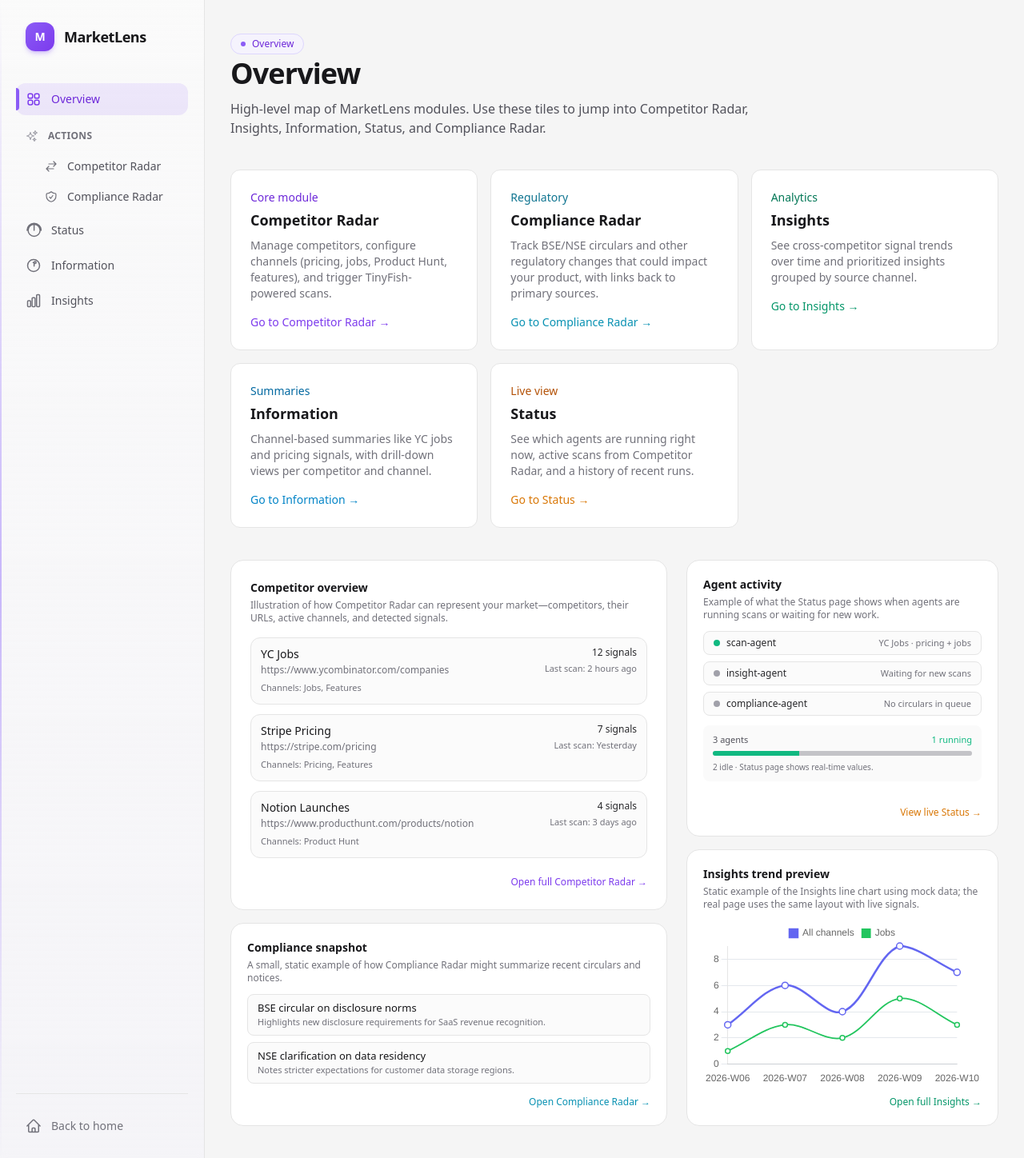
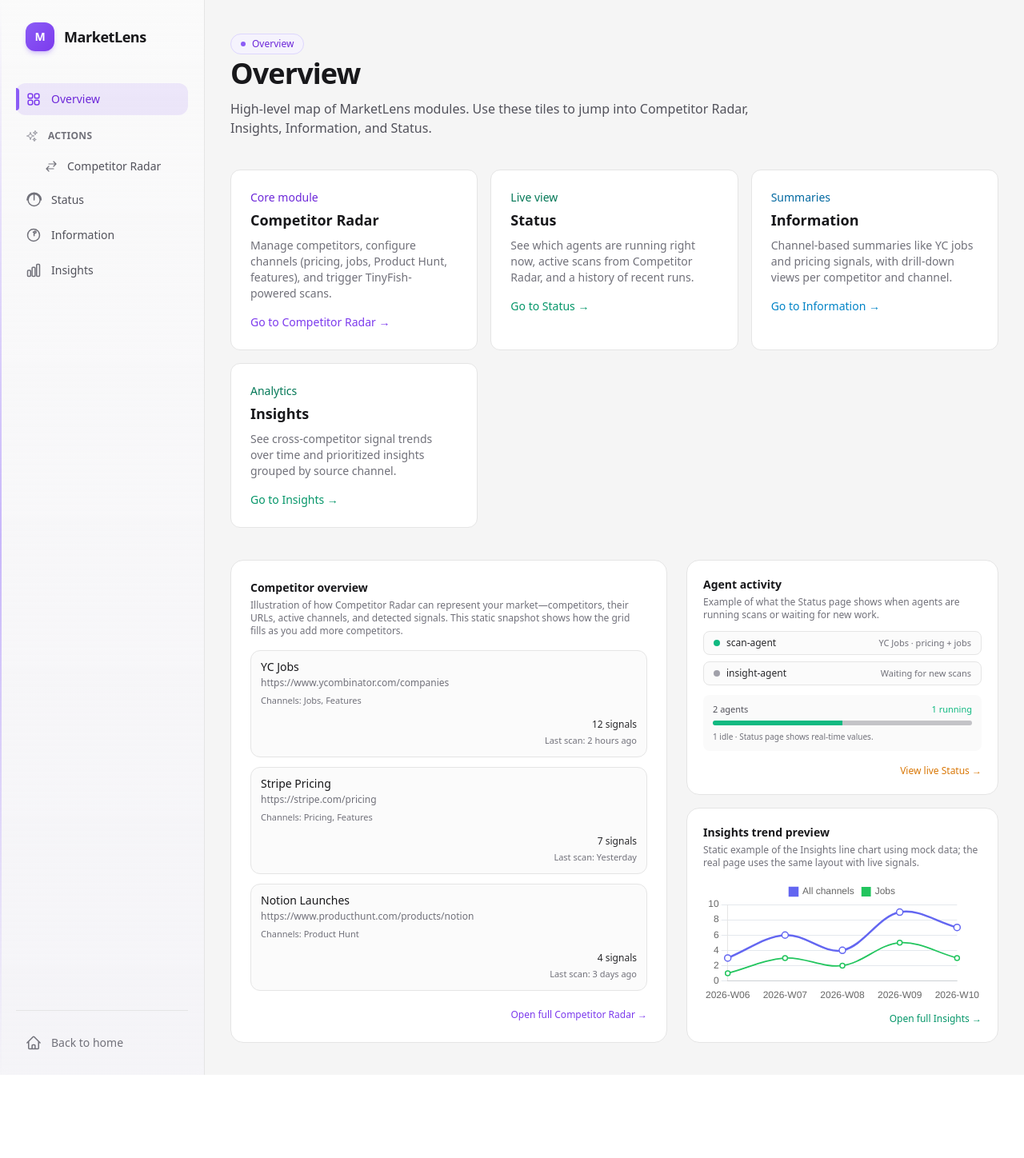
Before and after one commit to sagnik26/MarketLens, a Next.js app: page /dashboard in a window 1280 px wide. Shown: the whole page at 80% size. After the commit the page ends 1344 px from the top, so only its background shows below. Built offline with nearby package versions, Linux system fonts and the light colour scheme.

Commit message:
Compliance radar option hidden

```diff
--- a/src/app/dashboard/actions/page.tsx
+++ b/src/app/dashboard/actions/page.tsx
@@ -1,4 +1,4 @@
-/** Actions index: Competitor Radar and Compliance Radar. */
+/** Actions index: Competitor Radar entry point. */
 
 import Link from "next/link";
 
@@ -14,7 +14,7 @@ export default function ActionsPage() {
           Actions
         </h1>
         <p className="mt-3 max-w-xl text-zinc-600 dark:text-zinc-400">
-          Run competitor scans and view compliance. Choose an action below.
+          Run competitor scans from a single place.
         </p>
       </header>
 
@@ -34,18 +34,6 @@ export default function ActionsPage() {
           </span>
           <span className="mt-4 text-sm font-medium text-violet-600 dark:text-violet-400">Open →</span>
         </Link>
-        <Link
-          href="/dashboard/actions/compliance"
-          className="group flex flex-col rounded-xl border border-neutral-200 bg-white p-6 transition hover:border-violet-200 hover:shadow-[0_0_25px_-8px_rgba(139,92,246,0.25)] dark:border-neutral-800 dark:bg-neutral-900 dark:hover:border-violet-800"
-        >
-          <span className="text-lg font-semibold text-zinc-900 dark:text-zinc-100 group-hover:text-violet-600 dark:group-hover:text-violet-400">
-            Compliance Radar
-          </span>
-          <span className="mt-1 text-sm text-zinc-500 dark:text-zinc-400">
-            BSE and NSE circulars and regulatory notices in one place.
-          </span>
-          <span className="mt-4 text-sm font-medium text-violet-600 dark:text-violet-400">Open →</span>
-        </Link>
       </section>
     </div>
   );
--- a/src/app/dashboard/information/page.tsx
+++ b/src/app/dashboard/information/page.tsx
@@ -1,4 +1,4 @@
-/** Information page: sections for Competitor Radar and Compliance Radar, backed by backend summary. */
+/** Information page: sections for Competitor Radar (compliance section hidden for now). */
 
 import { Suspense } from "react";
 import Link from "next/link";
@@ -77,26 +77,7 @@ async function InformationContent() {
           </div>
         </section>
 
-        {/* Compliance Radar section */}
-        <section className="rounded-2xl border border-neutral-200 bg-white p-6 dark:border-neutral-800 dark:bg-neutral-900/50">
-          <header className="flex flex-col gap-3 md:flex-row md:items-center md:justify-between">
-            <div>
-              <h2 className="text-lg font-semibold text-zinc-900 dark:text-zinc-100">Compliance Radar</h2>
-              <p className="mt-1 text-sm text-zinc-500 dark:text-zinc-400">
-                Summaries of BSE/NSE circulars and other regulatory notices relevant to your product.
-              </p>
-            </div>
-          </header>
-
-          <div className="mt-5">
-            <EmptyState
-              title="No compliance summaries yet"
-              description="Compliance Radar will surface short briefings for each relevant circular, with links back to the original BSE/NSE notice. This section will populate once compliance scans are enabled."
-              actionHref="/dashboard/actions/compliance"
-              actionLabel="Open Compliance Radar"
-            />
-          </div>
-        </section>
+        {/* Compliance Radar section intentionally hidden for now */}
       </div>
     </>
   );
@@ -114,7 +95,7 @@ export default function InformationPage() {
           Information
         </h1>
         <p className="mt-3 max-w-xl text-zinc-600 dark:text-zinc-400">
-          Detailed information for each radar: competitor signals by channel, plus compliance summaries.
+          Detailed information for each radar: competitor signals by channel.
         </p>
       </header>
 
--- a/src/app/dashboard/insights/page.tsx
+++ b/src/app/dashboard/insights/page.tsx
@@ -50,9 +50,9 @@ async function InsightsContent() {
           </p>
         </div>
 
-        <div className="mt-10 grid gap-6 lg:grid-cols-[minmax(0,1.4fr)_minmax(0,1fr)]">
-          <div>
-            <h3 className="text-sm font-semibold text-zinc-900 dark:text-zinc-100">Insights by channel</h3>
+        <div className="mt-10 space-y-6">
+          <section>
+            <h2 className="text-lg font-semibold text-zinc-900 dark:text-zinc-100">Insights by channel</h2>
             {insights.length === 0 ? (
               <div className="mt-4">
                 <EmptyState
@@ -99,23 +99,27 @@ async function InsightsContent() {
                 })}
               </div>
             )}
-          </div>
+          </section>
 
-          <div className="flex items-stretch">
+          <section>
+            <h2 className="text-lg font-semibold text-zinc-900 dark:text-zinc-100">Summary</h2>
             {insights.length === 0 ? (
-              <EmptyState
-                title="No insights available"
-                description="Once TinyFish-driven scans are stored, this panel will reflect real signal trends and recommended actions."
-              />
+              <div className="mt-3">
+                <EmptyState
+                  title="No insights available"
+                  description="Once TinyFish-driven scans are stored, this panel will reflect real signal trends and recommended actions."
+                />
+              </div>
             ) : (
-              <div className="flex w-full flex-col justify-between rounded-2xl border border-neutral-200 bg-neutral-50 p-4 text-sm text-zinc-700 dark:border-neutral-700 dark:bg-neutral-900/60 dark:text-zinc-200">
+              <div className="mt-3 flex w-full flex-col rounded-2xl border border-neutral-200 bg-neutral-50 p-4 text-sm text-zinc-700 dark:border-neutral-700 dark:bg-neutral-900/60 dark:text-zinc-200">
                 <div>
-                  <h3 className="text-sm font-semibold text-zinc-900 dark:text-zinc-100">
-                    Summary
-                  </h3>
+                  <p className="text-xs text-zinc-500 dark:text-zinc-400">
+                    {insights.length} insight{insights.length === 1 ? "" : "s"} derived from recent signals across{" "}
+                    {allChannels.length - 1} channels.
+                  </p>
                   <p className="mt-1 text-xs text-zinc-500 dark:text-zinc-400">
-                    {insights.length} insight{insights.length === 1 ? "" : "s"} derived from recent
-                    signals across {allChannels.length - 1} channels.
+                    Channels with the highest signal volume appear with stronger lines in the trend chart above and are good
+                    candidates for deeper investigation this week.
                   </p>
                 </div>
                 <ul className="mt-3 space-y-1 text-xs text-zinc-600 dark:text-zinc-300">
@@ -142,7 +146,7 @@ async function InsightsContent() {
                 </ul>
               </div>
             )}
-          </div>
+          </section>
         </div>
       </section>
     </>
--- a/src/app/dashboard/page.tsx
+++ b/src/app/dashboard/page.tsx
@@ -30,7 +30,6 @@ const SAMPLE_COMPETITORS = [
 const SAMPLE_AGENTS = [
   { name: "scan-agent", status: "Running", detail: "YC Jobs · pricing + jobs" },
   { name: "insight-agent", status: "Idle", detail: "Waiting for new scans" },
-  { name: "compliance-agent", status: "Idle", detail: "No circulars in queue" },
 ] as const;
 
 const TOTAL_AGENTS: number = SAMPLE_AGENTS.length;
@@ -79,7 +78,7 @@ export default function DashboardOverviewPage() {
         </h1>
         <p className="mt-3 max-w-2xl text-zinc-600 dark:text-zinc-400">
           High-level map of MarketLens modules. Use these tiles to jump into Competitor Radar, Insights,
-          Information, Status, and Compliance Radar.
+          Information, and Status.
         </p>
       </header>
 
@@ -112,39 +111,21 @@ export default function DashboardOverviewPage() {
         </Link>
 
         <Link
-          href="/dashboard/actions/compliance"
-          className="group flex flex-col rounded-xl border border-neutral-200 bg-white p-6 transition hover:border-cyan-200 hover:shadow-[0_0_25px_-8px_rgba(8,145,178,0.25)] dark:border-neutral-800 dark:bg-neutral-900 dark:hover:border-cyan-800"
+          href="/dashboard/status"
+          className="group flex flex-col rounded-xl border border-neutral-200 bg-white p-6 transition hover:border-amber-200 hover:shadow-[0_0_25px_-8px_rgba(245,158,11,0.25)] dark:border-neutral-800 dark:bg-neutral-900 dark:hover:border-amber-800"
         >
-          <span className="text-sm font-medium text-cyan-700 dark:text-cyan-300">
-            Regulatory
+          <span className="text-sm font-medium text-emerald-700 dark:text-emerald-300">
+            Live view
           </span>
-          <span className="mt-1 text-lg font-semibold text-zinc-900 dark:text-zinc-100 group-hover:text-cyan-600 dark:group-hover:text-cyan-400">
-            Compliance Radar
+          <span className="mt-1 text-lg font-semibold text-zinc-900 dark:text-zinc-100 group-hover:text-emerald-600 dark:group-hover:text-emerald-400">
+            Status
           </span>
           <p className="mt-2 text-sm text-zinc-500 dark:text-zinc-400">
-            Track BSE/NSE circulars and other regulatory changes that could impact your product, with links
-            back to primary sources.
-          </p>
-          <span className="mt-4 text-sm font-medium text-cyan-600 dark:text-cyan-400">
-            Go to Compliance Radar →
-          </span>
-        </Link>
-
-        <Link
-          href="/dashboard/insights"
-          className="group flex flex-col rounded-xl border border-neutral-200 bg-white p-6 transition hover:border-emerald-200 hover:shadow-[0_0_25px_-8px_rgba(16,185,129,0.25)] dark:border-neutral-800 dark:bg-neutral-900 dark:hover:border-emerald-800"
-        >
-          <span className="text-sm font-medium text-emerald-700 dark:text-emerald-300">
-            Analytics
-          </span>
-          <span className="mt-1 text-lg font-semibold text-zinc-900 dark:text-zinc-100 group-hover:text-emerald-600 dark:group-hover:text-emerald-400">
-            Insights
-          </span>
-          <p className="mt-2 text-sm text-zinc-500 dark:text-zinc-400">
-            See cross-competitor signal trends over time and prioritized insights grouped by source channel.
+            See which agents are running right now, active scans from Competitor Radar, and a history of recent
+            runs.
           </p>
           <span className="mt-4 text-sm font-medium text-emerald-600 dark:text-emerald-400">
-            Go to Insights →
+            Go to Status →
           </span>
         </Link>
 
@@ -168,42 +149,41 @@ export default function DashboardOverviewPage() {
         </Link>
 
         <Link
-          href="/dashboard/status"
-          className="group flex flex-col rounded-xl border border-neutral-200 bg-white p-6 transition hover:border-amber-200 hover:shadow-[0_0_25px_-8px_rgba(245,158,11,0.25)] dark:border-neutral-800 dark:bg-neutral-900 dark:hover:border-amber-800"
+          href="/dashboard/insights"
+          className="group flex flex-col rounded-xl border border-neutral-200 bg-white p-6 transition hover:border-emerald-200 hover:shadow-[0_0_25px_-8px_rgba(16,185,129,0.25)] dark:border-neutral-800 dark:bg-neutral-900 dark:hover:border-emerald-800"
         >
-          <span className="text-sm font-medium text-amber-700 dark:text-amber-300">
-            Live view
+          <span className="text-sm font-medium text-emerald-700 dark:text-emerald-300">
+            Analytics
           </span>
-          <span className="mt-1 text-lg font-semibold text-zinc-900 dark:text-zinc-100 group-hover:text-amber-600 dark:group-hover:text-amber-400">
-            Status
+          <span className="mt-1 text-lg font-semibold text-zinc-900 dark:text-zinc-100 group-hover:text-emerald-600 dark:group-hover:text-emerald-400">
+            Insights
           </span>
           <p className="mt-2 text-sm text-zinc-500 dark:text-zinc-400">
-            See which agents are running right now, active scans from Competitor Radar, and a history of recent
-            runs.
+            See cross-competitor signal trends over time and prioritized insights grouped by source channel.
           </p>
-          <span className="mt-4 text-sm font-medium text-amber-600 dark:text-amber-400">
-            Go to Status →
+          <span className="mt-4 text-sm font-medium text-emerald-600 dark:text-emerald-400">
+            Go to Insights →
           </span>
         </Link>
       </section>
 
       {/* Static snapshots of key modules (no live data) */}
       <section className="mt-10 grid gap-6 lg:grid-cols-[minmax(0,1.4fr)_minmax(0,1fr)] items-stretch">
-        {/* Left column: Competitor + Compliance snapshots */}
-        <div className="flex flex-col gap-4">
-          <div className="rounded-2xl border border-neutral-200 bg-white p-6 dark:border-neutral-800 dark:bg-neutral-900/50">
+        {/* Left column: Competitor snapshot */}
+        <div className="flex flex-col gap-4 h-full">
+          <div className="flex h-full flex-col rounded-2xl border border-neutral-200 bg-white p-6 dark:border-neutral-800 dark:bg-neutral-900/50">
             <h2 className="text-sm font-semibold text-zinc-900 dark:text-zinc-100">
               Competitor overview
             </h2>
             <p className="mt-1 text-xs text-zinc-500 dark:text-zinc-400">
               Illustration of how Competitor Radar can represent your market—competitors, their URLs, active
-              channels, and detected signals.
+              channels, and detected signals. This static snapshot shows how the grid fills as you add more competitors.
             </p>
-            <ul className="mt-4 space-y-3 text-sm text-zinc-700 dark:text-zinc-200">
+            <ul className="mt-4 flex-1 grid grid-rows-3 gap-3 text-sm text-zinc-700 dark:text-zinc-200">
               {SAMPLE_COMPETITORS.map((c) => (
                 <li
                   key={c.name}
-                  className="flex items-start justify-between gap-3 rounded-xl border border-neutral-200 bg-neutral-50/80 px-3 py-2.5 dark:border-neutral-700 dark:bg-neutral-900/70"
+                  className="flex h-full flex-col justify-between gap-3 rounded-xl border border-neutral-200 bg-neutral-50/80 px-3 py-2.5 dark:border-neutral-700 dark:bg-neutral-900/70"
                 >
                   <div className="min-w-0">
                     <p className="truncate text-sm font-medium text-zinc-900 dark:text-zinc-100">
@@ -237,40 +217,7 @@ export default function DashboardOverviewPage() {
             </div>
           </div>
 
-          <div className="rounded-2xl border border-neutral-200 bg-white p-5 text-sm dark:border-neutral-800 dark:bg-neutral-900/50">
-            <h2 className="text-sm font-semibold text-zinc-900 dark:text-zinc-100">
-              Compliance snapshot
-            </h2>
-            <p className="mt-1 text-xs text-zinc-500 dark:text-zinc-400">
-              A small, static example of how Compliance Radar might summarize recent circulars and notices.
-            </p>
-            <ul className="mt-3 space-y-2 text-xs text-zinc-700 dark:text-zinc-200">
-              <li className="rounded-lg border border-neutral-200 bg-neutral-50/80 px-3 py-2 dark:border-neutral-700 dark:bg-neutral-900/70">
-                <p className="text-[13px] font-medium text-zinc-900 dark:text-zinc-100">
-                  BSE circular on disclosure norms
-                </p>
-                <p className="mt-0.5 text-[11px] text-zinc-500 dark:text-zinc-400">
-                  Highlights new disclosure requirements for SaaS revenue recognition.
-                </p>
-              </li>
-              <li className="rounded-lg border border-neutral-200 bg-neutral-50/80 px-3 py-2 dark:border-neutral-700 dark:bg-neutral-900/70">
-                <p className="text-[13px] font-medium text-zinc-900 dark:text-zinc-100">
-                  NSE clarification on data residency
-                </p>
-                <p className="mt-0.5 text-[11px] text-zinc-500 dark:text-zinc-400">
-                  Notes stricter expectations for customer data storage regions.
-                </p>
-              </li>
-            </ul>
-            <div className="mt-3 text-right">
-              <Link
-                href="/dashboard/actions/compliance"
-                className="text-xs font-medium text-cyan-600 hover:text-cyan-500 dark:text-cyan-400"
-              >
-                Open Compliance Radar →
-              </Link>
-            </div>
-          </div>
+          {/* Compliance snapshot intentionally hidden for now */}
         </div>
 
         {/* Right column: Status + Insights snapshots */}
--- a/src/components/features/competitor-radar/CompetitorManageView.tsx
+++ b/src/components/features/competitor-radar/CompetitorManageView.tsx
@@ -325,14 +325,21 @@ export function CompetitorManageView() {
       [SourceChannel.REVIEWS]: 0,
     };
 
-    for (const summary of channelSummaries) {
-      for (const channel of summary.channels) {
-        totals[channel.channel] += channel.totalSignals;
-      }
+    // Count how many competitors are configured for each channel (so filters
+    // always reflect visible cards, even before any scans have produced data).
+    for (const competitor of competitors) {
+      const channelsForCompetitor =
+        competitor.channels && competitor.channels.length > 0
+          ? competitor.channels
+          : [SourceChannel.PRICING];
+
+      channelsForCompetitor.forEach((ch) => {
+        totals[ch] += 1;
+      });
     }
 
     return totals;
-  }, [channelSummaries]);
+  }, [competitors]);
 
   const filteredCompetitors = useMemo(() => {
     if (activeChannel === "all") return competitors;
@@ -352,12 +359,12 @@ export function CompetitorManageView() {
 
   return (
     <div className="space-y-8">
-      {/* Toolbar: source channels + add competitor */}
-      <section className="flex flex-col gap-4 md:flex-row md:items-center md:justify-between">
-        <div className="flex flex-col gap-2">
+      {/* Toolbar: filters + actions in a single row */}
+      <section className="space-y-2">
         <span className="text-xs font-medium uppercase tracking-wide text-zinc-500 dark:text-zinc-400">
           Source channels
         </span>
+        <div className="flex flex-wrap items-center justify-between gap-3">
           <div className="flex flex-wrap gap-2">
             <button
               type="button"
@@ -394,8 +401,6 @@ export function CompetitorManageView() {
               </button>
             ))}
           </div>
-        </div>
-
           <div className="flex flex-wrap items-center gap-3">
             <button
               type="button"
@@ -479,6 +484,7 @@ export function CompetitorManageView() {
             >
               Run all scans
             </button>
+          </div>
         </div>
       </section>
 
--- a/src/components/features/dashboard/DashboardNav.tsx
+++ b/src/components/features/dashboard/DashboardNav.tsx
@@ -16,10 +16,7 @@ const OVERVIEW_ITEM = {
 const ACTIONS_GROUP = {
   label: "Actions",
   icon: IconActions,
-  children: [
-    { href: "/dashboard/actions/competitor-radar", label: "Competitor Radar", icon: IconRadar },
-    { href: "/dashboard/actions/compliance", label: "Compliance Radar", icon: IconCompliance },
-  ],
+  children: [{ href: "/dashboard/actions/competitor-radar", label: "Competitor Radar", icon: IconRadar }],
 } as const;
 
 const OTHER_ITEMS = [
--- a/src/components/features/landing/LandingFeatures.tsx
+++ b/src/components/features/landing/LandingFeatures.tsx
@@ -17,21 +17,6 @@ const FEATURES: HoverEffectItem[] = [
         className="inline-flex items-center text-sm font-medium text-violet-400 hover:text-violet-300 no-underline"
       >
         Open Radar →
-      </Link>
-    ),
-  },
-  {
-    title: "Compliance Radar",
-    description:
-      "BSE and NSE circulars in one place. Stay on top of regulatory updates without chasing PDFs.",
-    badge: "In preview",
-    badgeTone: "secondary",
-    link: (
-      <Link
-        href="/dashboard/actions/compliance"
-        className="inline-flex items-center text-sm font-medium text-violet-400 hover:text-violet-300 no-underline"
-      >
-        View Compliance Radar →
       </Link>
     ),
   },
--- a/src/components/features/landing/LandingNav.tsx
+++ b/src/components/features/landing/LandingNav.tsx
@@ -23,12 +23,6 @@ export function LandingNav() {
             Competitor Radar
           </Link>
           <Link
-            href="/dashboard/actions/compliance"
-            className="text-sm font-medium text-neutral-300 no-underline transition hover:text-white"
-          >
-            Compliance Radar
-          </Link>
-          <Link
             href="/dashboard"
             className="rounded-lg bg-white px-4 py-2 text-sm font-semibold text-neutral-900 no-underline transition hover:bg-neutral-100"
           >
--- a/src/types/scan.types.ts
+++ b/src/types/scan.types.ts
@@ -18,7 +18,7 @@ export interface ScanRun {
 }
 
 export interface AgentStatus {
-  name: "scan-agent" | "insight-agent" | "compliance-agent";
+  name: "scan-agent" | "insight-agent";
   currentRun?: ScanRun;
   lastRun?: ScanRun;
   queueSize: number;
```
Also changed, not shown: .cursor/agents/overview-agent.md. Lines whose indentation alone changed are shown as unchanged.
